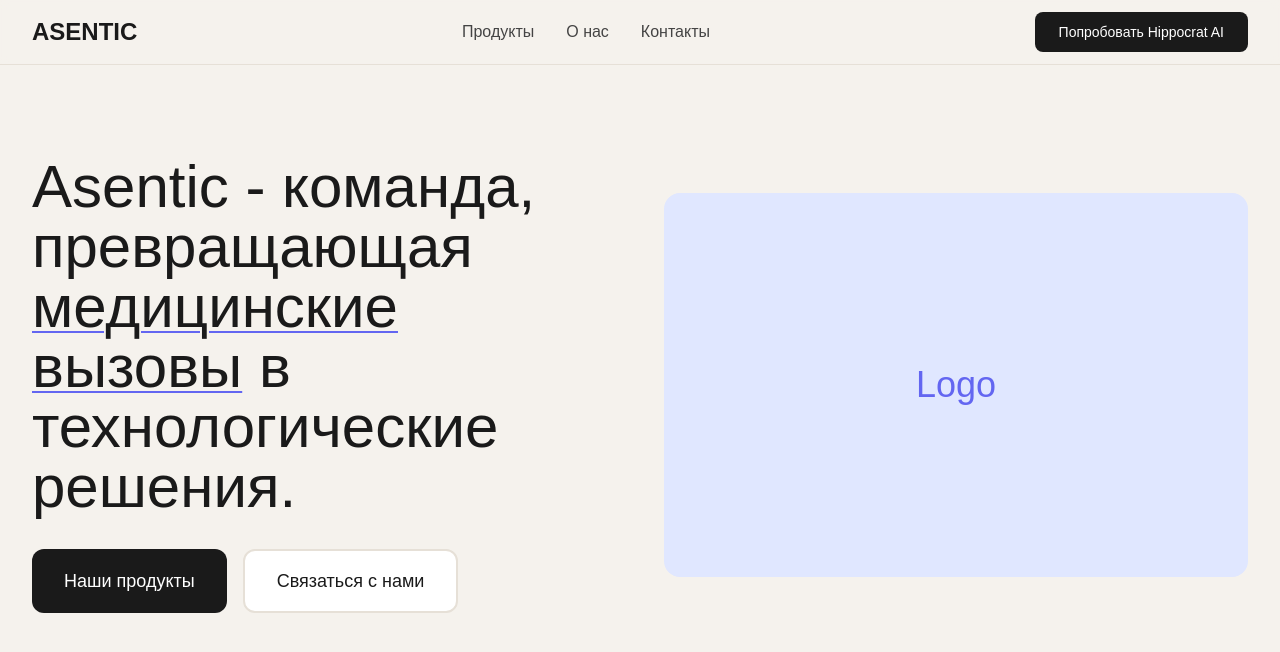
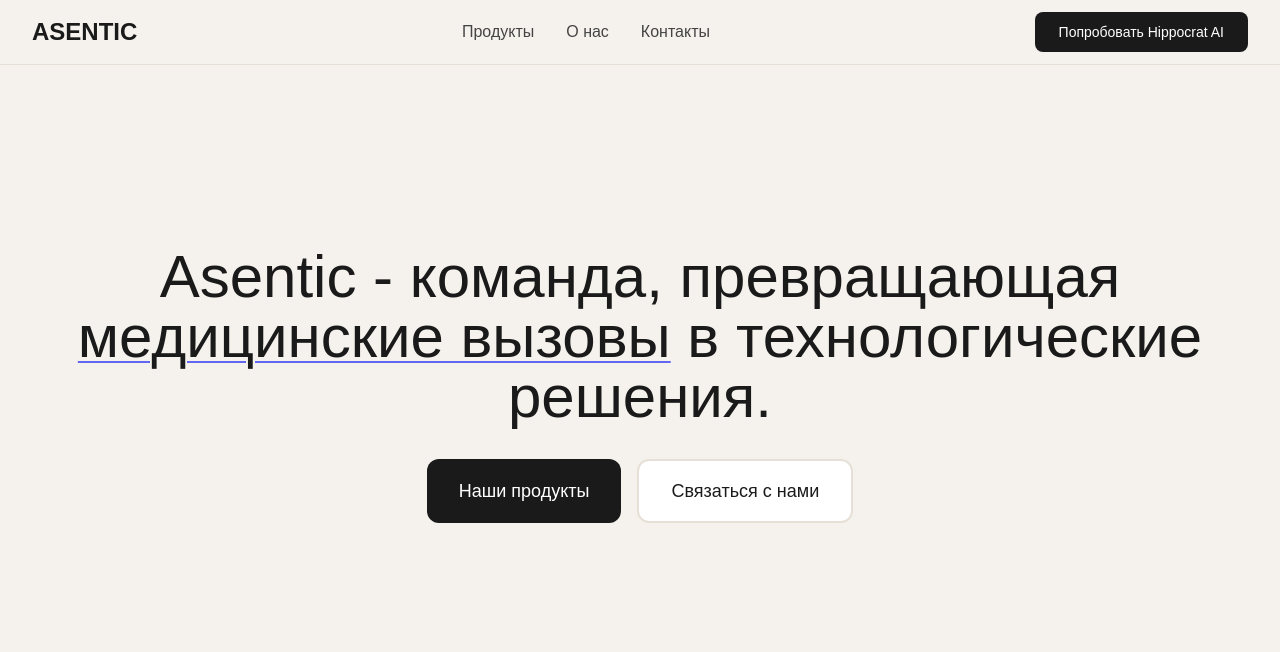
Before and after one commit to imnadsa/asentiq, a Next.js app: page / in a window 1280 px wide. Shown: the top 652 px of the page. Built offline with nearby package versions, Linux system fonts and the light colour scheme.

Commit message:
Update Hero.tsx

```diff
--- a/src/components/sections/Hero.tsx
+++ b/src/components/sections/Hero.tsx
@@ -4,11 +4,8 @@ const Hero = () => {
   return (
     <section className="relative overflow-hidden bg-cream min-h-[80vh] flex items-center">
       <div className="max-w-7xl mx-auto px-4 sm:px-6 lg:px-8 py-20">
-        <div className="grid lg:grid-cols-2 gap-12 items-center">
-
-          {/* Левая часть - текст и кнопки */}
-          <div className="space-y-8">
-            <h1 className="text-4xl sm:text-5xl lg:text-6xl font-styrene-a font-medium text-text-primary leading-tight">
+        <div className="text-center">
+          <h1 className="text-4xl sm:text-5xl lg:text-6xl font-styrene-a font-medium text-text-primary leading-tight mb-8">
             Asentic - команда, превращающая{' '}
             <span className="underline decoration-accent-500 decoration-2 underline-offset-4">
               медицинские вызовы
@@ -16,23 +13,14 @@ const Hero = () => {
             в технологические решения.
           </h1>
 
-            <div className="flex flex-col sm:flex-row gap-4">
-              <button className="bg-text-primary text-white px-8 py-4 rounded-xl font-styrene-b font-medium text-lg transition-all duration-200 hover:bg-text-secondary">
+          <div className="flex flex-col sm:flex-row gap-4 justify-center">
+            <button className="bg-text-primary text-white px-8 py-4 rounded-xl font-styrene-b font-medium text-lg">
               Наши продукты
             </button>
-              <button className="bg-white border-2 border-cream-dark text-text-primary px-8 py-4 rounded-xl font-styrene-b font-medium text-lg transition-all duration-200 hover:border-text-primary hover:bg-text-primary hover:text-white">
+            <button className="bg-white border-2 border-cream-dark text-text-primary px-8 py-4 rounded-xl font-styrene-b font-medium text-lg">
               Связаться с нами
             </button>
           </div>
-          </div>
-
-          {/* Правая часть - иконка (скрыта на мобильных) */}
-          <div className="hidden lg:block">
-            <div className="w-full h-96 bg-accent-100 rounded-2xl flex items-center justify-center">
-              <span className="text-accent-500 font-styrene-a text-4xl">Logo</span>
-            </div>
-          </div>
-
         </div>
       </div>
     </section>
```
Lines whose indentation alone changed are shown as unchanged.
